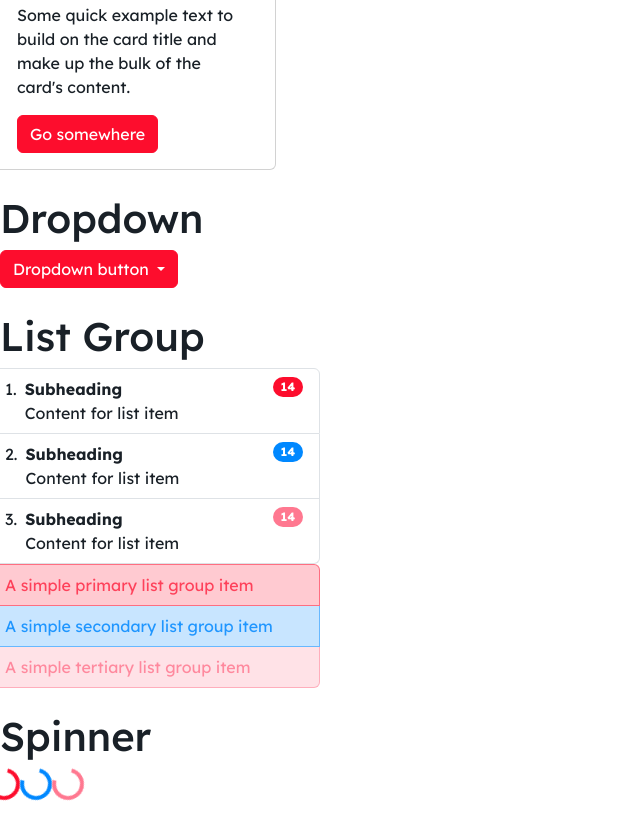
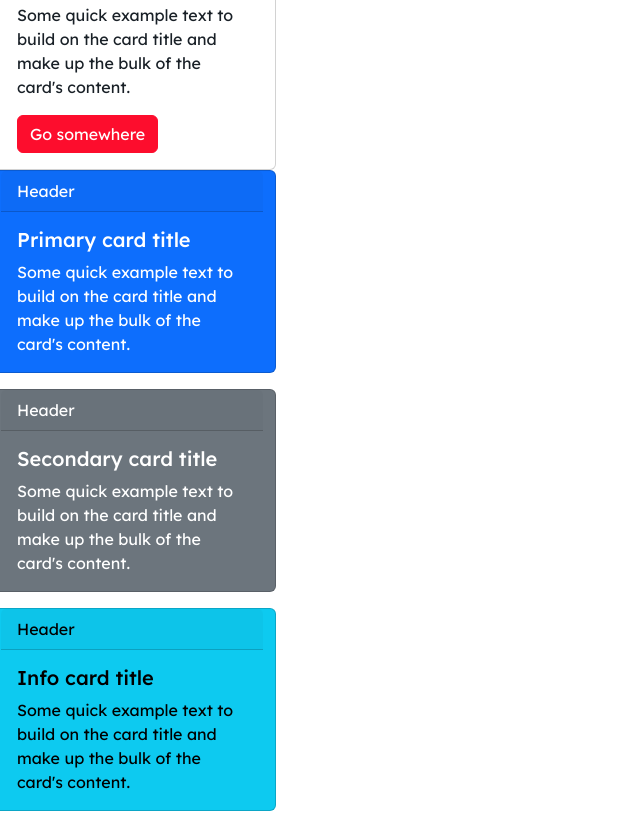
Before and after one commit to vigiaquinze/ChangeBootstrapColors, a plain HTML site: page index.html in a window 1280 px wide. Shown: the part 2220-3060 px from the top of the page, without its empty margins (0-640 px from the left). Drawn offline with nearby package versions, Linux system fonts and the light colour scheme; a web font is replaced by a local one.

Commit message:
06h31 03/07

```diff
--- a/index.html
+++ b/index.html
@@ -277,6 +277,30 @@
                         <a href="#" class="btn btn-primary">Go somewhere</a>
                     </div>
                 </div>
+                <div class="card text-bg-primary mb-3" style="max-width: 18rem;">
+                    <div class="card-header">Header</div>
+                    <div class="card-body">
+                        <h5 class="card-title">Primary card title</h5>
+                        <p class="card-text">Some quick example text to build on the card title and make up the bulk of
+                            the card's content.</p>
+                    </div>
+                </div>
+                <div class="card text-bg-secondary mb-3" style="max-width: 18rem;">
+                    <div class="card-header">Header</div>
+                    <div class="card-body">
+                        <h5 class="card-title">Secondary card title</h5>
+                        <p class="card-text">Some quick example text to build on the card title and make up the bulk of
+                            the card's content.</p>
+                    </div>
+                </div>
+                <div class="card text-bg-info mb-3" style="max-width: 18rem;">
+                    <div class="card-header">Header</div>
+                    <div class="card-body">
+                        <h5 class="card-title">Info card title</h5>
+                        <p class="card-text">Some quick example text to build on the card title and make up the bulk of
+                            the card's content.</p>
+                    </div>
+                </div>
             </div>
         </div>
         <br>
```
